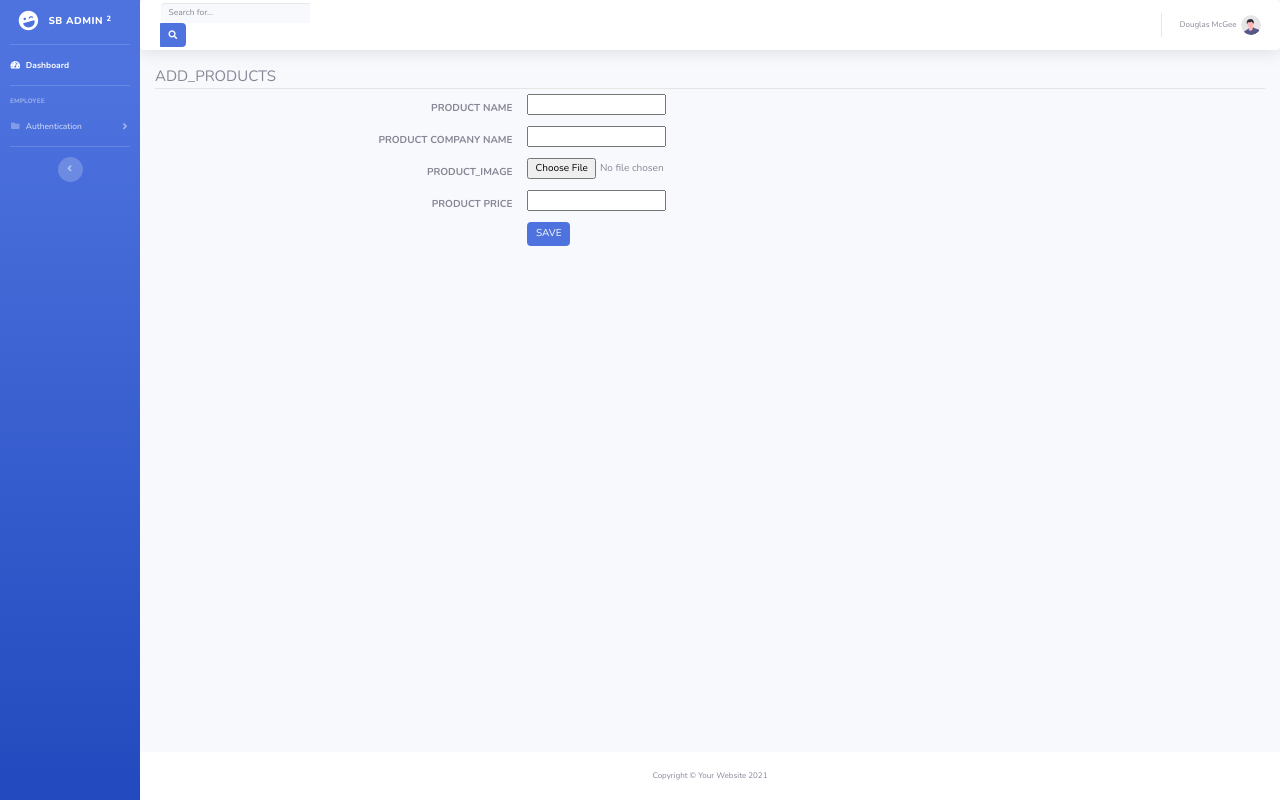
After one commit to yessoni/Appointment_django, a Django app: template Employee/templates/registration/add_product.html in a window 1280 px wide. The commit adds this page. Run offline with Django 3.2, Linux system fonts and the light colour scheme; the template is opened without the code that fills it, so the values that code supplies are empty, except form fields; tables that the repository leaves empty hold one stand-in row (values such as "Sample post"); form fields are guessed from the names that the template uses; some libraries are stand-ins or nearby versions.

Commit message:
setup for inheritance in html

```diff
--- /dev/null
+++ b/Employee/templates/registration/add_product.html
@@ -0,0 +1,191 @@
+{% extends 'registration/index.html' %}
+<!-- <!DOCTYPE html>
+<html lang="en"> -->
+
+<!-- <head>
+    <meta charset="UTF-8">
+    <meta http-equiv="X-UA-Compatible" content="IE=edge">
+    <meta name="viewport" content="width=device-width, initial-scale=1.0"> -->
+    <!-- <title>Add_Product</title> -->
+
+    {% block title %} Add_Product {% endblock %}
+
+    {% block stylesheet %}
+    <!-- Latest compiled and minified CSS -->
+    <link rel="stylesheet" href="https://maxcdn.bootstrapcdn.com/bootstrap/3.4.1/css/bootstrap.min.css">
+
+    <!-- jQuery library -->
+    <script src="https://ajax.googleapis.com/ajax/libs/jquery/3.6.1/jquery.min.js"></script>
+
+    <!-- Latest compiled JavaScript -->
+    <script src="https://maxcdn.bootstrapcdn.com/bootstrap/3.4.1/js/bootstrap.min.js"></script>
+
+    {% endblock %}
+<!-- </head> -->
+
+<!-- <body> -->
+    {% block content %}
+    <form method="POST" class="form-horizontal">
+        <fieldset>
+
+            <!-- Form Name -->
+            <legend>ADD_PRODUCTS</legend>
+
+            <!-- Text input-->
+            <div class="form-group">
+                <label class="col-md-4 control-label" for="product_name">PRODUCT NAME</label>
+                <div class="col-md-4">
+                    <!-- <input id="product_name" name="product_name" placeholder="PRODUCT NAME"
+                        class="form-control input-md" required="" type="text"> -->
+                        {{form.product_name}}
+                </div>
+            </div>
+
+            <!-- Text input-->
+            <div class="form-group">
+                <label class="col-md-4 control-label" for="product_name_fr">PRODUCT COMPANY NAME</label>
+                <div class="col-md-4">
+                    <!-- <input id="product_company_name" name="product_company_name" placeholder="PRODUCT_COMPANY_NAME"
+                        class="form-control input-md" required="" type="text"> -->
+                        {{form.product_company_name}}
+
+                </div>
+            </div>
+
+            <!-- File Button -->
+            <div class="form-group">
+                <label class="col-md-4 control-label" for="filebutton">PRODUCT_IMAGE</label>
+                <div class="col-md-4">
+                    <!-- <input id="product_image" name="product_image" class="input-file" type="file"> -->
+                    {{form.product_image}}
+                </div>
+            </div>
+
+            <!-- Text input-->
+            <div class="form-group">
+                <label class="col-md-4 control-label" for="available_quantity">PRODUCT PRICE</label>
+                <div class="col-md-4">
+                    <!-- <input id="product_price" name="product_price" placeholder="PRODUCT PRICE"
+                        class="form-control input-md" required="" type="number"> -->
+                    {{form.product_price}}
+
+                </div>
+            </div>
+
+            <!-- Text input-->
+            <!-- <div class="form-group">
+                <label class="col-md-4 control-label" for="product_weight">ENTERD BY</label>
+                <div class="col-md-4">
+                    <input id="enterd_by" name="enterd_by" placeholder="ENTERD BY" class="form-control input-md"
+                        required="" type="text">
+                    {{form.enterd_by}}
+                </div>
+            </div> -->
+
+            <!-- Button -->
+            <div class="form-group">
+                <label class="col-md-4 control-label" for="singlebutton"></label>
+                <div class="col-md-4">
+                    <button id="save" name="save" class="btn btn-primary">SAVE</button>
+                </div>
+            </div>
+
+        </fieldset>
+    </form>
+    {% endblock %}
+<!-- </body> -->
+
+<!-- </html> -->
+
+
+
+<!-- <!DOCTYPE html>
+<html lang="en">
+
+<head>
+    <meta charset="UTF-8">
+    <meta http-equiv="X-UA-Compatible" content="IE=edge">
+    <meta name="viewport" content="width=device-width, initial-scale=1.0">
+    <title>Add_Product</title> -->
+    <!-- Latest compiled and minified CSS -->
+    <!-- <link rel="stylesheet" href="https://maxcdn.bootstrapcdn.com/bootstrap/3.4.1/css/bootstrap.min.css"> -->
+
+    <!-- jQuery library -->
+    <!-- <script src="https://ajax.googleapis.com/ajax/libs/jquery/3.6.1/jquery.min.js"></script> -->
+
+    <!-- Latest compiled JavaScript -->
+    <!-- <script src="https://maxcdn.bootstrapcdn.com/bootstrap/3.4.1/js/bootstrap.min.js"></script>
+
+</head>
+
+<body>
+    <form method="POST" class="form-horizontal">
+        <fieldset> -->
+
+            <!-- Form Name -->
+            <!-- <legend>ADD_PRODUCTS</legend> -->
+
+            <!-- Text input-->
+            <!-- <div class="form-group">
+                <label class="col-md-4 control-label" for="product_name">PRODUCT NAME</label>
+                <div class="col-md-4"> -->
+                    <!-- <input id="product_name" name="product_name" placeholder="PRODUCT NAME"
+                        class="form-control input-md" required="" type="text"> -->
+                        <!-- {{form.product_name}}
+                </div>
+            </div> -->
+
+            <!-- Text input-->
+            <!-- <div class="form-group">
+                <label class="col-md-4 control-label" for="product_name_fr">PRODUCT COMPANY NAME</label>
+                <div class="col-md-4"> -->
+                    <!-- <input id="product_company_name" name="product_company_name" placeholder="PRODUCT_COMPANY_NAME"
+                        class="form-control input-md" required="" type="text"> -->
+                        <!-- {{form.product_company_name}}
+
+                </div>
+            </div> -->
+
+            <!-- File Button -->
+            <!-- <div class="form-group">
+                <label class="col-md-4 control-label" for="filebutton">PRODUCT_IMAGE</label>
+                <div class="col-md-4"> -->
+                    <!-- <input id="product_image" name="product_image" class="input-file" type="file"> -->
+                    <!-- {{form.product_image}}
+                </div>
+            </div> -->
+
+            <!-- Text input-->
+            <!-- <div class="form-group">
+                <label class="col-md-4 control-label" for="available_quantity">PRODUCT PRICE</label>
+                <div class="col-md-4"> -->
+                    <!-- <input id="product_price" name="product_price" placeholder="PRODUCT PRICE"
+                        class="form-control input-md" required="" type="number"> -->
+                    <!-- {{form.product_price}}
+
+                </div>
+            </div> -->
+
+            <!-- Text input-->
+            <!-- <div class="form-group">
+                <label class="col-md-4 control-label" for="product_weight">ENTERD BY</label>
+                <div class="col-md-4">
+                    <input id="enterd_by" name="enterd_by" placeholder="ENTERD BY" class="form-control input-md"
+                        required="" type="text">
+                    {{form.enterd_by}}
+                </div>
+            </div> -->
+
+            <!-- Button -->
+            <!-- <div class="form-group">
+                <label class="col-md-4 control-label" for="singlebutton"></label>
+                <div class="col-md-4">
+                    <button id="save" name="save" class="btn btn-primary">SAVE</button>
+                </div>
+            </div>
+
+        </fieldset>
+    </form>
+</body>
+
+</html> -->
--- a/Employee/templates/registration/index.html
+++ b/Employee/templates/registration/index.html
@@ -10,7 +10,9 @@
     <meta name="description" content="">
     <meta name="author" content="">
 
-    <title>Dashboard</title>
+    <title>{% block title %} Dashboard {% endblock %}</title>
+
+    {% block stylesheet %} {% endblock stylesheet %}
 
     <!-- Custom fonts for this template-->
     <link href="{% static 'vendor/fontawesome-free/css/all.min.css' %}" rel="stylesheet" type="text/css">
@@ -49,6 +51,7 @@
                     <span>Dashboard</span></a>
             </li>
 
+            {% if user.is_authenticated %}
             <!-- Divider -->
             <hr class="sidebar-divider">
 
@@ -67,7 +70,7 @@
                 <div id="collapseTwo" class="collapse" aria-labelledby="headingTwo" data-parent="#accordionSidebar">
                     <div class="bg-white py-2 collapse-inner rounded">
                         <h6 class="collapse-header">Custom Components:</h6>
-                        <a class="collapse-item" href="#">Add Product</a>
+                        <a class="collapse-item" href="{% url 'add_product' %}">Add Product</a>
                         <a class="collapse-item" href="#">All Products</a>
                     </div>
                 </div>
@@ -91,7 +94,7 @@
                     </div>
                 </div>
             </li>
-
+            {% endif %}
             <!-- Divider -->
             <hr class="sidebar-divider">
 
@@ -120,14 +123,14 @@
                     </div>
                 </div>
             </li>
-
+            {% if user.is_authenticated %}
             <!-- Nav Item - Tables -->
             <li class="nav-item">
                 <a class="nav-link" href="#">
                     <i class="fas fa-fw fa-table"></i>
                     <span>Tables</span></a>
             </li>
-
+            {% endif %}
             <!-- Divider -->
             <hr class="sidebar-divider d-none d-md-block">
 
@@ -200,23 +203,27 @@
                 </nav>
                 <!-- End of Topbar -->
 
+                <!-- ok -->
                 <!-- Begin Page Content -->
                 <div class="container-fluid">
 
                     <!-- Page Heading -->
-                    <div class="d-sm-flex align-items-center justify-content-between mb-4">
+                    {% block content %}
+
+                    {% endblock %}
+                    <!-- <div class="d-sm-flex align-items-center justify-content-between mb-4">
                         <h1 class="h3 mb-0 text-gray-800">Products</h1>
-                    </div>
+                    </div> -->
 
                     <!-- Content Row -->
 
-                    <div class="row">
+                    <!-- <div class="row"> -->
 
                         <!-- Pie Chart -->
-                        <div class="col-xl-4 col-lg-5">
-                            <div class="card shadow mb-4">
+                        <!-- <div class="col-xl-4 col-lg-5">
+                            <div class="card shadow mb-4"> -->
                                 <!-- Card Header - Dropdown -->
-                                <div
+                                <!-- <div
                                     class="card-header py-3 d-flex flex-row align-items-center justify-content-between">
                                     <h6 class="m-0 font-weight-bold text-primary">Revenue Sources</h6>
                                     <div class="dropdown no-arrow">
@@ -233,12 +240,12 @@
                                             <a class="dropdown-item" href="#">Something else here</a>
                                         </div>
                                     </div>
-                                </div>
+                                </div> -->
                                 <!-- Card Body -->
-                                <div class="card-body">
+                                <!-- <div class="card-body">
                                     <div class="chart-pie pt-4 pb-2">
                                         <canvas id="myPieChart"></canvas>
-                                    </div>
+                                    </div> -->
                                     <!-- <div class="mt-4 text-center small">
                                         <span class="mr-2">
                                             <i class="fas fa-circle text-primary"></i> Direct
@@ -250,10 +257,10 @@
                                             <i class="fas fa-circle text-info"></i> Referral
                                         </span>
                                     </div> -->
-                                </div>
+                                <!-- </div>
                             </div>
                         </div>
-                    </div>
+                    </div> -->
 
                 </div>
                 <!-- /.container-fluid -->
--- a/Employee/urls.py
+++ b/Employee/urls.py
@@ -4,4 +4,6 @@ from .views import *
 urlpatterns = [
     path('',Dashboard,name='home'),
     path('login/',Login,name='login'),
+    path('add_product/',add_product,name='add_product'),
+    path('product/',all_product,name='all_product'),
 ]
```
Also changed, not shown: Employee/forms.py (+9 -1 lines), Employee/templates/registration/all_products.html (added, +95 -0 lines), Employee/views.py (+19 -0 lines), db.sqlite3.
